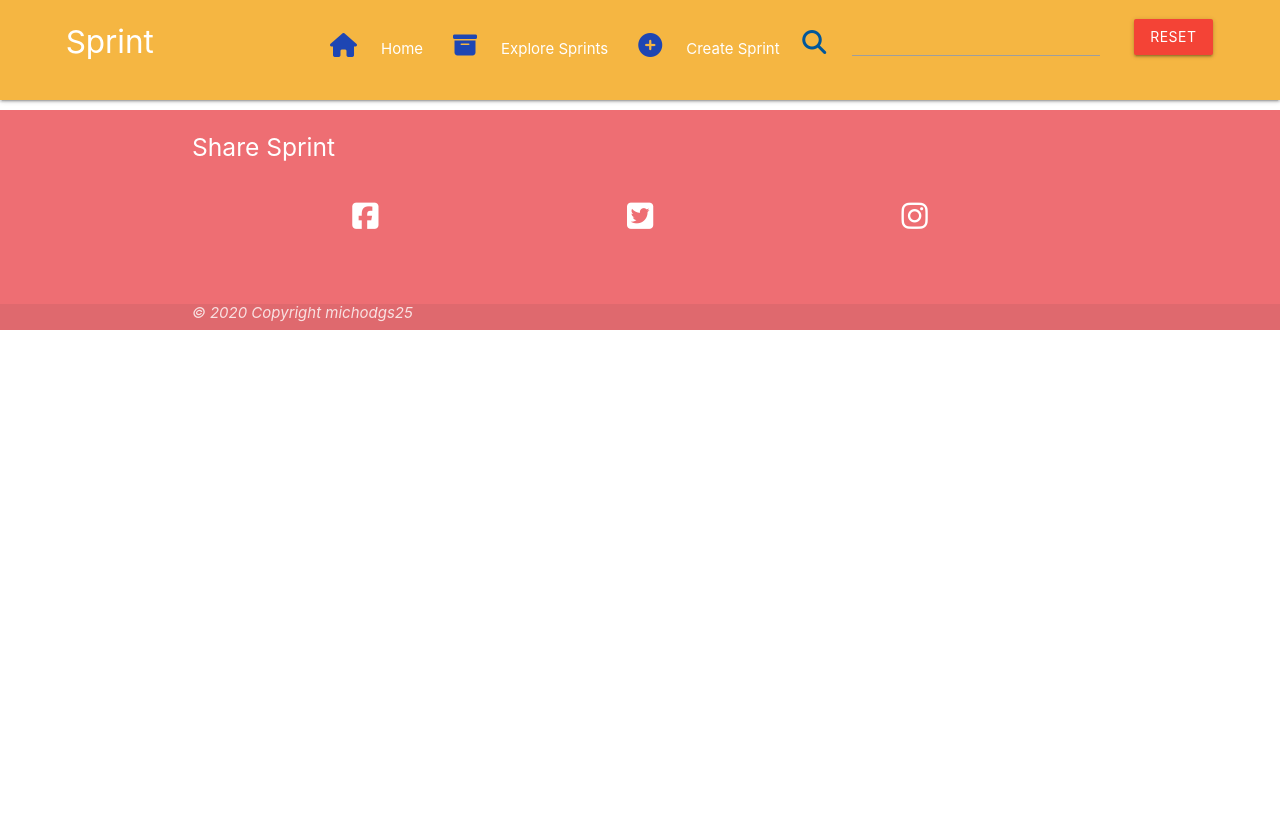
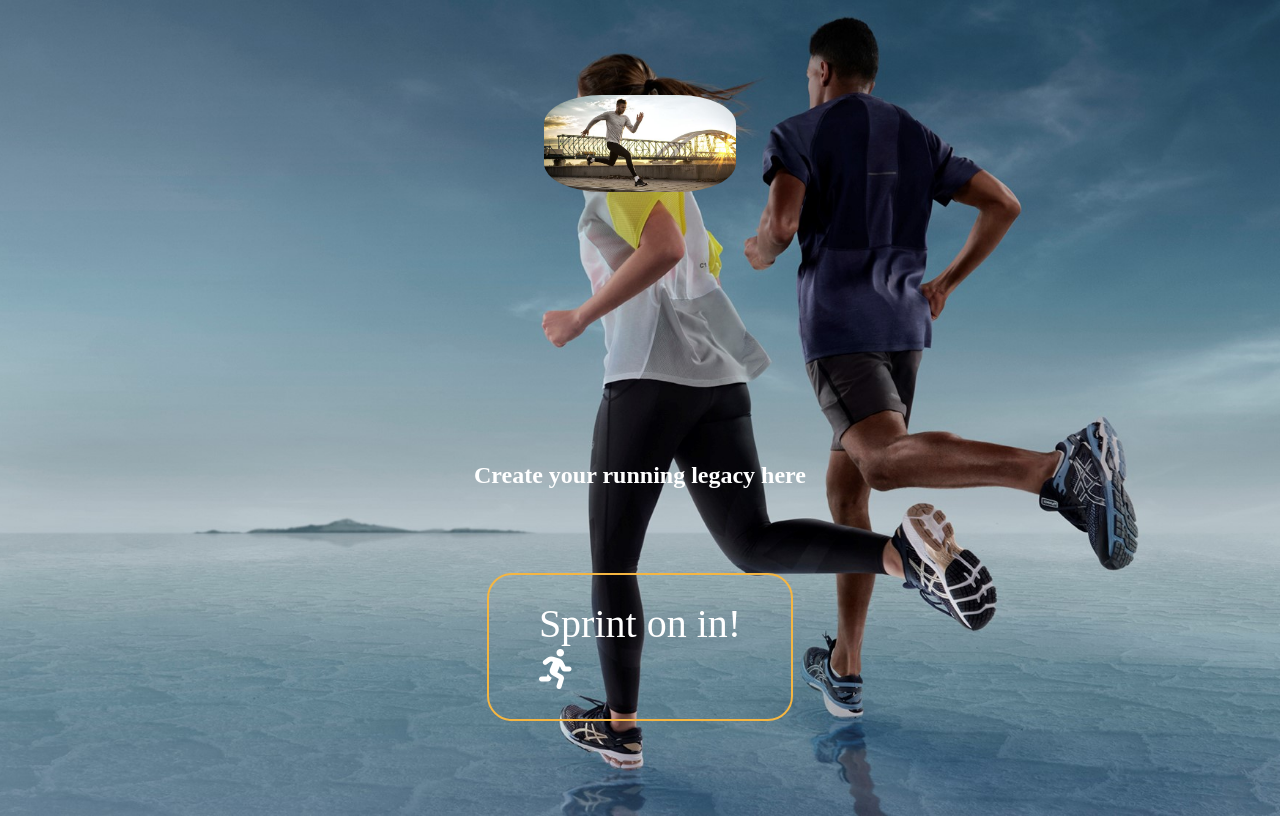
Before and after one commit to michodgs25/Sprint, a Flask app: page / in a window 1280 px wide. Before the commit the page ends 330 px from the top, so only its background shows below. Run offline with Flask 2, Linux system fonts and the light colour scheme; data that the repository does not hold is empty; some libraries are stand-ins or nearby versions.

Commit message:
Update welcome page logo

```diff
--- a/app.py
+++ b/app.py
@@ -1,7 +1,7 @@
 import os
 from flask import (
     Flask, flash, render_template,
-     redirect, request, session, url_for)
+    redirect, request, session, url_for)
 from flask_pymongo import PyMongo
 from bson.objectid import ObjectId
 if os.path.exists("env.py"):
@@ -20,8 +20,11 @@ mongo = PyMongo(app)
 
 
 # create app route
-@app.route("/get_index")
+@app.route("/")
+@app.route("/index")
 def get_index():
+    # create tasks variable and call database tasks collection
+    tasks = list(mongo.db.tasks.find())
 # render welcome page template
     return render_template("index.html")
 
@@ -31,10 +34,10 @@ def get_index():
 @app.route("/tasks")
 # define get tasks
 def get_tasks():
-# create tasks variable and call database tasks collection
+    # create tasks variable and call database tasks collection
     tasks = list(mongo.db.tasks.find())
-# render explore sprints template and store tasks data
-    return render_template("explore.html", tasks=tasks)
+    # render explore sprints template
+    return render_template("explore.html",tasks=tasks)
 
 
 # create route for searching database with
@@ -48,7 +51,7 @@ def search():
 
 
 # create app route
-@app.route("/get_home")
+@app.route("/home")
 def get_home():
 # render home template
     return render_template("home.html")
--- a/static/css/style.css
+++ b/static/css/style.css
@@ -1,9 +1,4 @@
 @import url('https://fonts.googleapis.com/css2?family=Noto+Sans+JP:wght@300&family=Oswald&display=swap');
-
-.welcome-image body {
-    color: rgb(52, 198, 235);
-     position: relative;
-     }
 
 .welcome-image body {
     display: flex;
@@ -18,10 +13,7 @@
     flex-direction: column;
     }
 
-  main {
-    flex: 1 0 auto;
-    }
-
+/*welcome page, image& positioning*/
 .welcome-image {
     background-image: url("../images/website/welcome-page-image.jpg");
     background-size: cover;
@@ -31,37 +23,66 @@
     flex-direction: column;
     justify-content: center;
     align-items: center;
-    text-align: center;
-    padding: 0 1.25em;
     }
 
+
+/*site logo*/
 .home-logo {
     font-size: 4em;
     border-radius: 1em;
     }
 
-.welcome-image p {
-    padding: 5em;
+/*welcome page text*/
+.welcome-image h2 {
+    padding: 1em;
+    font-style: revert;
+    color: rgb(255, 255, 255);
     }
 
 /*welcome page button*/
 .welcome-image .button {
-    font-size: 1.125em;
+    font-size: 2.5em;
     text-decoration: none;
-    color: rgb(245, 182, 66);
-    border: rgb(52, 198, 235) 0.0625em solid;
+    color: rgb(255, 255, 255);
+    border: rgb(245, 182, 66) 0.07em solid;
     padding: 0.625em 1.25em;
     border-radius: 0.625em;
-    margin-top: 2em;
+    margin-top: 1em;
     }
 
 /*welcome button styling*/
 .welcome-image .button:hover{
     background: rgb(245, 182, 66);
-    color: rgb(52, 198, 235);
+    color: rgb(30, 70, 179);
     }
 
-/*nav-bar section*/
+.home-logo img {
+    width: 3em;
+    border-radius: 30%;
+    margin-bottom: 3em;
+}
+
+i {
+    align-content: center;
+    align-items: center;
+}
+
+/*mobile welcome page*/
+@media screen and (max-width: 25.6875em) {
+	.home-logo img {
+        width: 2em;
+        border-radius: inherit;
+        margin-bottom: 1em;
+	}
+    .welcome-image .button {
+        font-size: 1em;
+    }
+    h2 {
+        text-align: center;
+    }
+}
+
+/*site navigation section*/
 
 /*navigation color& border*/
 nav {
--- a/static/js/script.js
+++ b/static/js/script.js
@@ -36,27 +36,9 @@ $(document).ready(function(){
     });
 });
 
-//hide navigation on welcome page
-document.addEventListener('DOMContentLoaded', (event) => {
-  if (window.location.pathname == '/get_index') {
-    document.querySelector('.navbar-fixed').style.display = "none";
-  } else {
-    document.querySelector('.navbar-fixed').style.display = "block";
-  }
-});
-
-//Hide footer on welcome page
-document.addEventListener('DOMContentLoaded', (event) => {
-  if (window.location.pathname == '/get_index') {
-    document.querySelector('.page-footer').style.display = "none";
-  } else {
-    document.querySelector('.page-footer').style.display = "block";
-  }
-});
-
 //hide navigation bar on homepage
 document.addEventListener('DOMContentLoaded', (event) => {
-  if (window.location.pathname == '/get_home') {
+  if (window.location.pathname == '/home') {
     document.querySelector('.navbar-fixed').style.display = "none";
   } else {
     document.querySelector('.navbar-fixed').style.display = "block";
@@ -65,7 +47,7 @@ document.addEventListener('DOMContentLoaded', (event) => {
 
 //Hide footer on homepage
 document.addEventListener('DOMContentLoaded', (event) => {
-  if (window.location.pathname == '/get_home') {
+  if (window.location.pathname == '/home') {
     document.querySelector('.page-footer').style.display = "none";
   } else {
     document.querySelector('.page-footer').style.display = "block";
--- a/templates/index.html
+++ b/templates/index.html
@@ -1,14 +1,27 @@
-{% extends "base.html" %}
-{% block content %}
+<!DOCTYPE html>
+<html lang="en">
+   <head>
+      <meta charset="UTF-8">
+      <meta name="viewport" content="width=device-width, initial-scale=1.0">
+      <!--font-awesome library-->
+      <link rel="stylesheet" href="https://cdnjs.cloudflare.com/ajax/libs/font-awesome/5.14.0/css/all.min.css"
+      integrity="sha512-1PKOgIY59xJ8Co8+NE6FZ+LOAZKjy+KY8iq0G4B3CyeY6wYHN3yt9PW0XpSriVlkMXe40PTKnXrLnZ9+fkDaog==" crossorigin="anonymous" type="text/css" />
+      <!--custom css file-->
+      <link rel="stylesheet" href="{{ url_for('static', filename='css/style.css') }}" type="text/css">
+      <!--site name-->
+      <title>Sprint</title>
+      <!--Favicon, site icon-->
+      <link id="favicon" rel="icon" type="image/png" sizes="16x16" href="static/images/favicon/favicon-16x16.png">
+   </head>
 <!--The Welcome image, main body of page-->
 <body class="welcome-image">
    <div class="home-logo">
       <!--site logo, at top of page-->
-      <img src="assets/images/logo/logo.jpg">
+      <img src="static/images/website/sidenav-image.jpg">
    </div>
    <br>
-   <p>Create your running legacy here</p>
-   <!--Button center of page, takes user to create& compare page-->
-   <a href="home-create-compare.html" class="button">Sprint on in!</a>
+   <h2>Create your running legacy here</h2>
+   <!--Button center of page, takes user to homepage-->
+   <a href="{{ url_for('get_home') }}" class="button">Sprint on in!<br><i class="fas fa-running"></i></a>
 </body>
-{% endblock %}
+</html>
```
